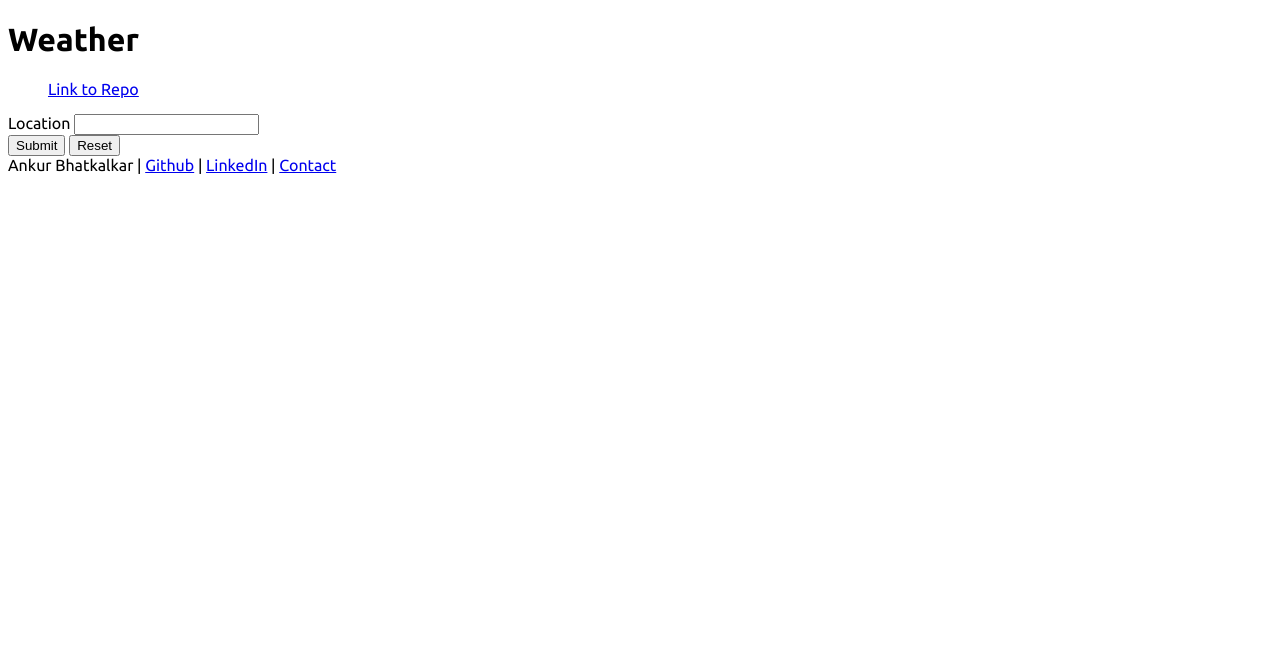
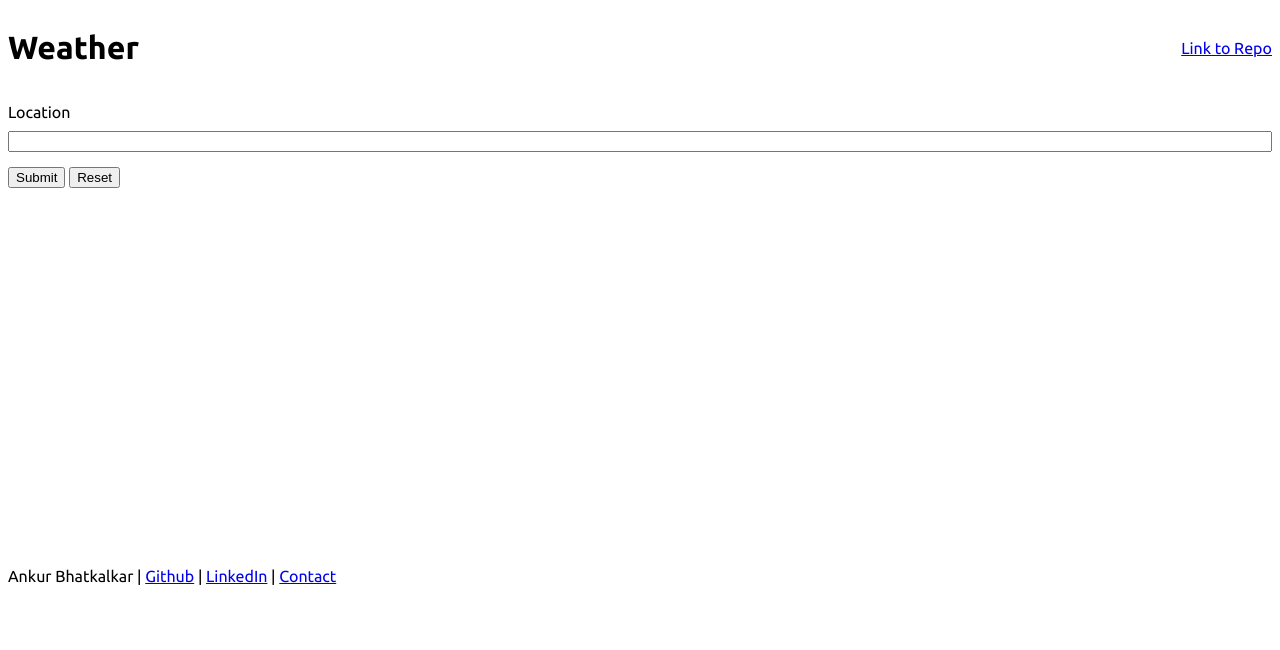
Before and after one commit to ankur26/weather, a website built with webpack: page dist/index.html in a window 1280 px wide. Built offline with nearby package versions, Linux system fonts and the light colour scheme.

Commit message:
Added some basic styles.

```diff
--- a/src/style.css
+++ b/src/style.css
@@ -8,3 +8,36 @@
 ul{
     list-style-type: none;
 }
+.container{
+    display: grid;
+    grid-template-columns: 100%;
+    grid-template-rows: 1fr 6fr 1fr;
+}
+.header{
+    grid-area:1/1/2/2;
+    display: flex;
+    flex-flow: row nowrap;
+    justify-content: space-between;
+    align-items: center;
+}
+main{
+    grid-area: 2/1/3/2;
+}
+footer
+{
+    grid-area: 3/1/4/2;
+}
+.location-div{
+    display: flex;
+    flex-flow: column nowrap;
+    gap:10px;
+    justify-content: center;
+    /* align-items: center; */
+    margin: 15px 0;
+}
+.five-day{
+    display: flex;
+    flex-flow: row wrap;
+    gap:25px;
+    justify-content: center;
+}
```
